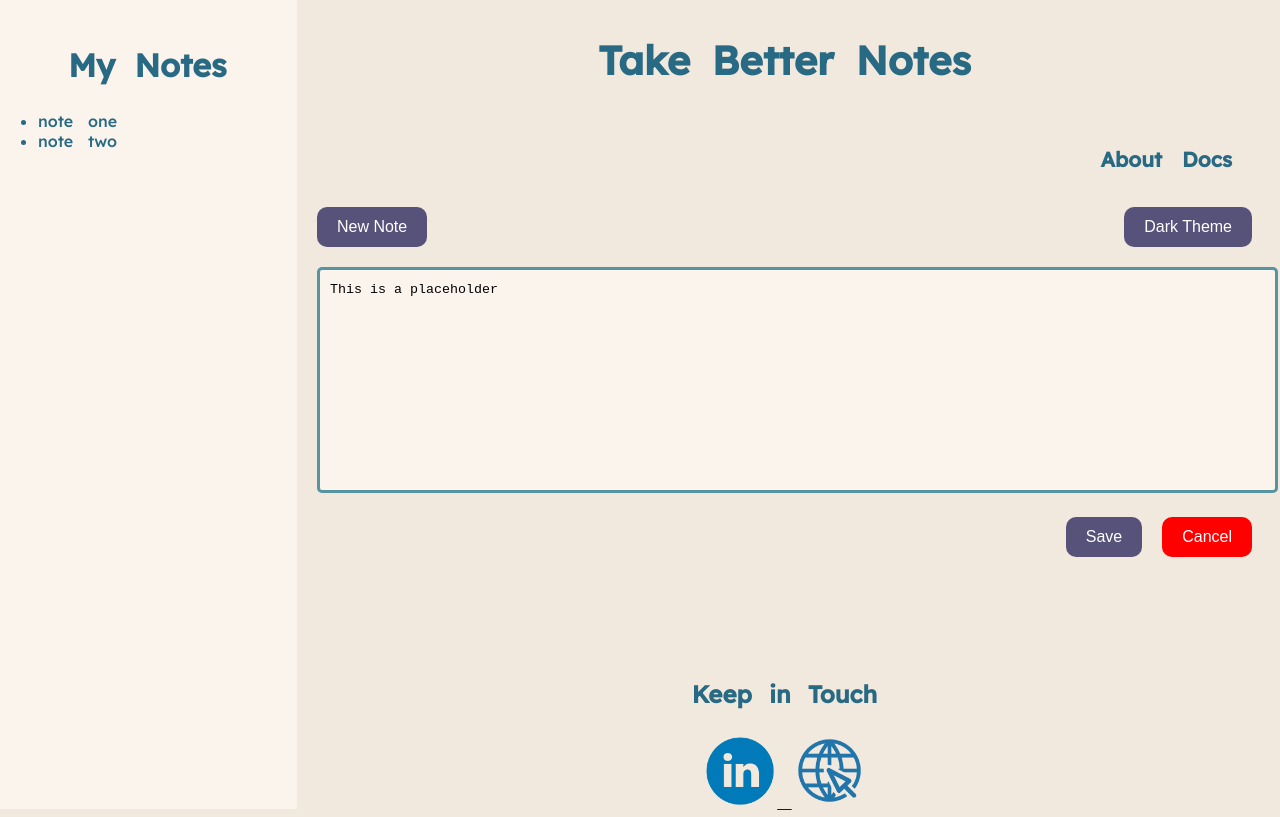
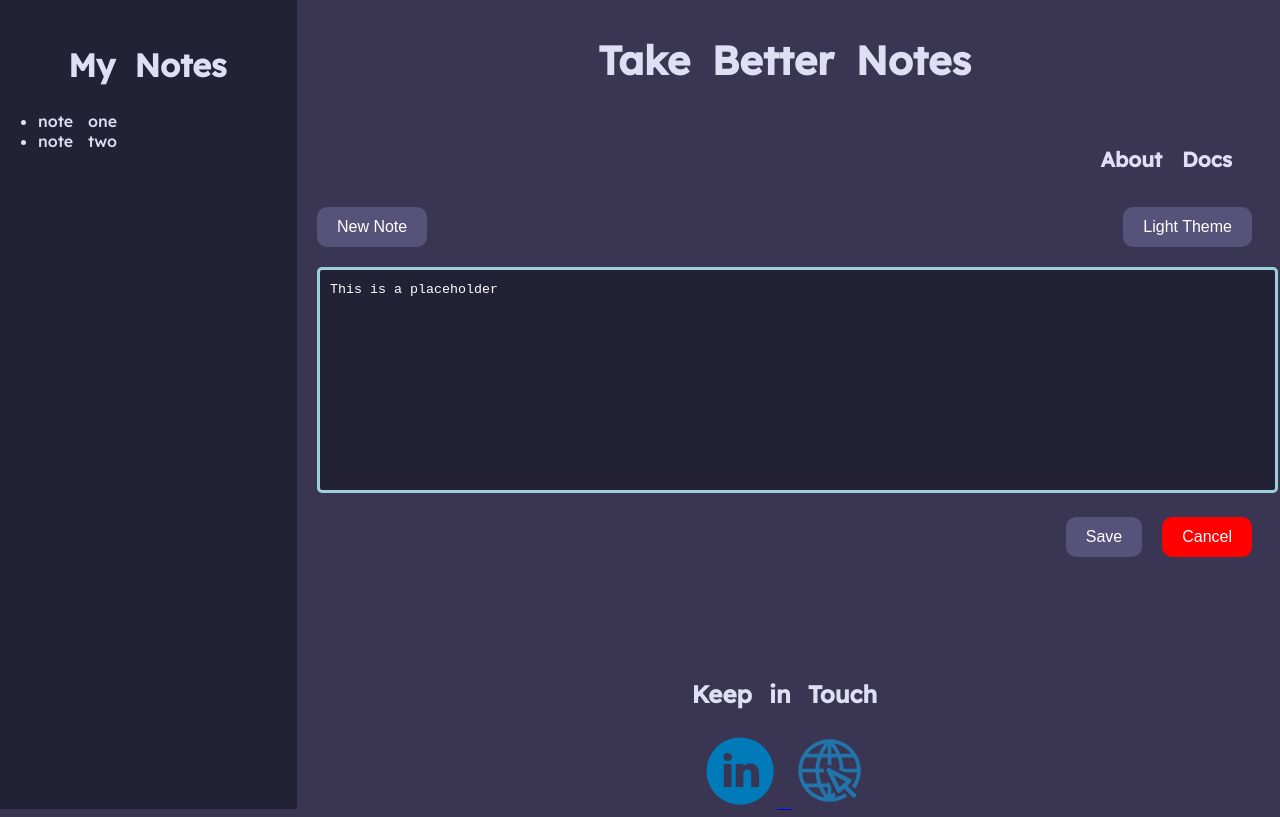
Before and after one commit to ShelfBowl/Assignment1, a plain HTML site: page index.html in a window 1280 px wide. Both pictures are taken after a click on the button "Dark Theme". Drawn offline with Linux system fonts and the light colour scheme.

Commit message:
creates functional light and dark theme switcher

```diff
--- a/index.html
+++ b/index.html
@@ -9,7 +9,7 @@
     <script src="javascript/script.js"></script>
 </head>
 
-<body>
+<body data-theme="light">
 
     <section class="sidebar">
 
@@ -42,7 +42,7 @@
             <main>
                 <div class="topButtons">
                     <button class="button" type="button">New Note</button>
-                    <button id="theme" class="button" type="button">Dark Theme</button>
+                    <button id="theme" class="button" type="button" onclick="themeSwitcher(event)">Dark Theme</button>
                 </div>
 
                 <div class="textArea">
--- a/javascript/script.js
+++ b/javascript/script.js
@@ -7,8 +7,18 @@ var notesArray = [
     }
 ];
 
+var isLight = true
 
-function darkTheme(event) {
+function themeSwitcher(event) {
+    if (isLight == true) {
+        document.body.setAttribute('data-theme', 'dark');
+        isLight = false;
+        document.getElementById("theme").innerHTML = "Light Theme";
+    } else {
+        document.body.setAttribute('data-theme', 'light');
+        isLight = true;
+        document.getElementById("theme").innerHTML = "Dark Theme";
+    }
 
 }
 
--- a/styles/style.css
+++ b/styles/style.css
@@ -1,7 +1,7 @@
 @import url('https://fonts.googleapis.com/css2?family=Lexend:wght@500&display=swap');
 
 body{
-    background-color: #f2e9de;
+    background-color: var(--background);
     color: #dddddd;
     font-family:Arial, Helvetica, sans-serif;
     display: grid;
@@ -9,6 +9,26 @@ body{
         'section body body body body'
         'section body body body body';
     word-spacing: 10px;
+}
+
+body[data-theme="light"] {
+    --background: #f2e9de;
+    --section-background: #faf4ed;
+    --header: #286983;
+    --button: #575279;
+    --button-hover: #6e6a86;
+    --textborder: #56949f;
+    --textboxtext: #000;
+}
+
+body[data-theme="dark"] {
+    --background: #393552;
+    --section-background: #232136;
+    --header: #e0def4;
+    --button: #575279;
+    --button-hover: #817c9c;
+    --textborder: #9ccfd8;
+    --textboxtext: #fff;
 }
 
 .right {
@@ -39,7 +59,7 @@ nav a {
 
 section {
     min-height: calc(90vh - 100px);
-    background-color: #faf4ed;
+    background-color: var(--section-background);
     padding-top: 20px;
     grid-area: section;
     position: relative;
@@ -65,9 +85,10 @@ textarea {
     margin-bottom: 20px;
     line-height: 1.5;
     border-radius: 5px;
-    border: 3px solid #56949f;
-    background-color: #faf4ed;
+    border: 3px solid var(--textborder);
+    background-color: var(--section-background);
     resize: none;
+    color: var(--textboxtext);
 }
 
 .bottomButtons {
@@ -90,11 +111,11 @@ button {
 }
 
 .button {
-    background-color: #575279;
+    background-color: var(--button);
 }
 
 .button:hover {
-    background-color: #6e6a86;
+    background-color: var(--button-hover);
 }
 
 .cancelButton {
@@ -120,7 +141,7 @@ footer {
 
 
 h1, h2, h3, h5, li {
-    color: #286983;
+    color: var(--header);
     font-family: 'Lexend', sans-serif;
 }
 
```
